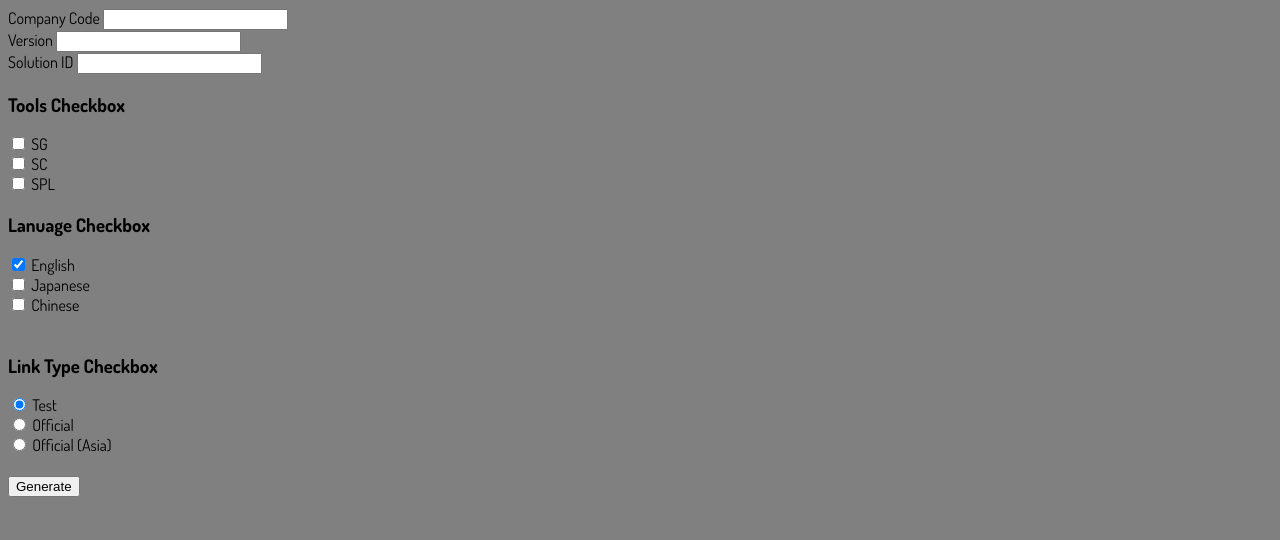
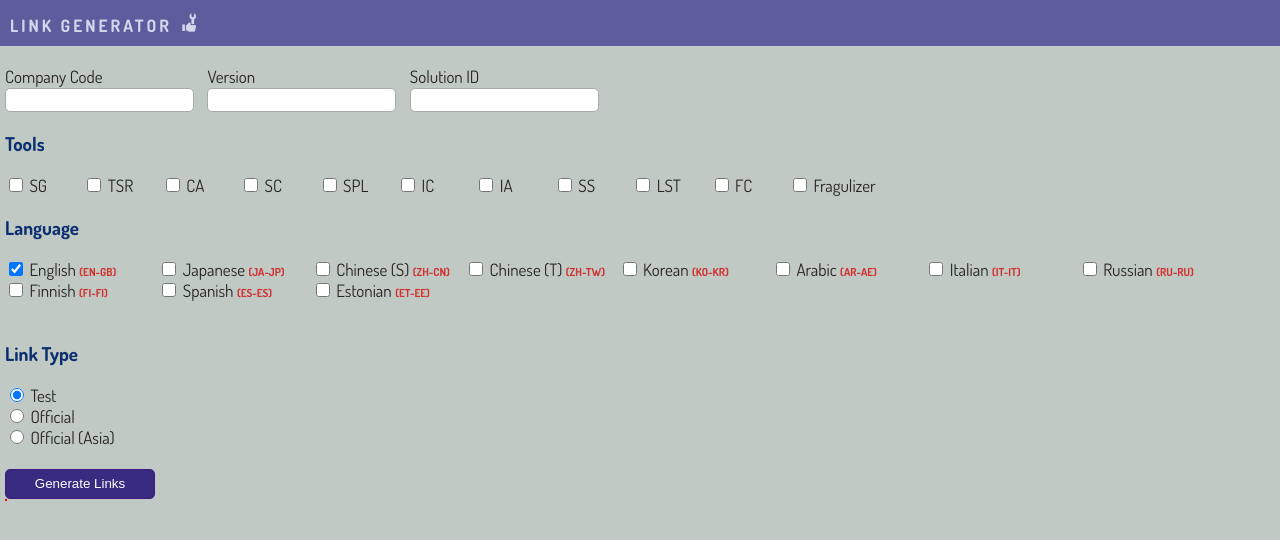
Before and after one commit to Dispose96/link-generator, a plain HTML site: page index.html in a window 1280 px wide. Drawn offline with Linux system fonts and the light colour scheme.

Commit message:
updated working

```diff
--- a/index.html
+++ b/index.html
@@ -10,108 +10,351 @@
         @import url('https://fonts.googleapis.com/css2?family=Dosis:wght@400;500;600;700&display=swap');
 
         body{
-            background-color: gray;
             font-family: 'Dosis', sans-serif;
+            font-size: 17px;
+            margin: 0;
+            color: #272523;
+            background-color: #b0b9b4;
+            background-color: #c0c9c4;
+            max-width: 100%;
+
         }
-        .company{
-            color: black;
-            font-weight: bold;
-            font-size: 20px;
+
+        .main-content{
+            margin: 5px;
+        }
+
+        .input-component{
+            margin-right: 10px;
+            display: inline-block;
+
+        }
+
+        .input-container input{
+            border-radius: 5px;
+            border: solid 1px #aaa;
+            height: 18px;
+            padding: 2px 5px;
+        }
+
+        .input-container label{
+            display: block;
+        }
+
+        input[type='checkbox'], input[type='radio']{
+            width: 14px;
+            height: 14px;
         }
 
         .one-line{
             display: block;
-            color: gold;
+            color: rgb(48, 93, 177);
+            font-weight: 600;
+            width: fit-content;
+            font-size: 15px;
+        }
+
+        button{
+            width: 150px;
+            margin: auto;
+
+            border-radius: 5px;
+            border: solid 1px #3f1985;
+            color: white;
+            background-color: #382b80;
+            height: 30px;
+
+        }
+
+        button:hover{
+            cursor: pointer;
+        }
+
+        .sub-label{
+            font-size: 11px;
+            text-transform: uppercase;
+            font-weight: bold;
+            color: rgb(209, 50, 50);
+
+        }
+
+        .copy-button-hide{
+            display: none;
+        }
+
+        .header{
+            width: 100%;
+            background-color: rgb(93, 92, 156);
+            padding: 10px 0;
+            margin-bottom: 20px;
+        }
+
+        .header div{
+
+            font-weight: bold;
+            color: #d4d6ed;
+            letter-spacing: 3px;
+            margin-left: 10px;
+
+        }
+
+        .header div:after{
+            content: '';
+            background: url(tools.png) no-repeat center center;
+            width: 22px;
+            height: 22px;
+            position: relative;
+            top: 1px;
+            left: 7px;
+            display: inline-block;
+        }
+
+        h3{
+            font-size: 19px;
+            color:rgb(12, 47, 112);
+        }
+
+        .language-container label{
+            min-width: 150px;
+            display: inline-block;
+        }
+
+        .tools-container label{
+            min-width: 75px;
+            display: inline-block;
+        }
+
+        #display-container{
+            border: solid 1px red;
+            width: fit-content;
+        }
+
+        .link-title{
+            text-align: center;
         }
     </style>
 </head>
 <body>
 
+
+<!-- HEADER -->
+<div class="header">
+    <div>LINK GENERATOR</div>
+</div>
+
+<div class="main-content">
 <!-- INPUT -->
-<div>
+<div class="input-container">
+
+    <div class="input-component">
         <label>Company Code</label>
         <input id="company-code" type="text">
     </div>
 
-<div>
+    <div class="input-component">
         <label>Version</label>
         <input id="version" type="text">
 
     </div>
 
-<div>
+    <div class="input-component">
         <label >Solution ID</label>
         <input id="solution-id" type="number">
+    </div>
 </div>
 
 
 <!-- TOOLS CHECKBOX -->
-<h3>Tools Checkbox</h3>
-<div>
-    <input id="SG"  data-check='false' type="checkbox" onclick="isChecked(this)">
-    <label>SG</label>
-</div>
+<div class="tools-container">
+<h3>Tools</h3>
 
-<div>
-    <input id="SC" data-link="subscriptioncenter2"  data-check='true' class="tools" type="checkbox" onclick="isChecked(this)">
-    <label>SC</label>
-</div>
+    <label>
+    <input id="SG" data-link="sharegraph" data-check='true' class="tools" type="checkbox" onclick="isChecked(this)">
+    SG
+    </label>
 
-<div>
-    <input id="SPL" data-link="splookup"  data-check='true' class="tools" type="checkbox" onclick="isChecked(this)">
-    <label>SPL</label>
+    <label>
+    <input id="TSR" data-link="tsr/iframe" data-check='true' class="tools" type="checkbox" onclick="isChecked(this)">
+    TSR
+    </label>
+
+    <label>
+    <input id="CA" data-link="pressreleases" data-check='true' class="tools" type="checkbox" onclick="isChecked(this)">
+    CA
+    </label>
+
+    <label>
+    <input id="SC" data-link="subscriptioncentre2" data-check='true' class="tools" type="checkbox" onclick="isChecked(this)">
+    SC
+    </label>
+
+    <label>
+    <input id="SPL" data-link="splookup" data-check='true' class="tools" type="checkbox" onclick="isChecked(this)">
+    SPL
+    </label>
+
+    <label>
+    <input id="IC" data-link="investmentcal2" data-check='true' class="tools" type="checkbox" onclick="isChecked(this)">
+    IC
+    </label>
+
+    <label>
+    <input id="IA" data-link="ia" data-check='true' class="tools" type="checkbox" onclick="isChecked(this)">
+    IA
+    </label>
+
+    <label>
+    <input id="SS" data-link="shareseries" data-check='true' class="tools" type="checkbox" onclick="isChecked(this)">
+    SS
+    </label>
+
+    <label>
+    <input id="LST" data-link="lst2" data-check='true' class="tools" type="checkbox" onclick="isChecked(this)">
+    LST
+    </label>
+
+
+    <label>
+    <input id="FC" data-link="fincalendar2" data-check='true' class="tools" type="checkbox" onclick="isChecked(this)">
+    FC
+    </label>
+
+    <label>
+    <input id="Fragulizer" data-link="fragulizer" data-check='true' class="tools" type="checkbox" onclick="isChecked(this)">
+    Fragulizer
+    </label>
+
+          <!-- DIFFERENT LINKS
+          TICKER, FACTSHEET, BUNDLE -->
+
+    <!-- Ticker -->
+    <!-- https://gamma.euroland.com/tools/ticker/html/?companycode=[]&lang=en-gb -->
+    <!-- FACTSHEET -->
+    <!-- https://gamma.euroland.com/factsheet/companycode[]/factsheethtml.asp?lang=english  -->
+    <!-- Bundle -->
+    <!-- https://gamma.euroland.com/tools/custom/companycode[]/bundle.html?lang=en-gb  -->
+
+
+
+
+
+
 </div>
 
 
 
 
 <!-- LANGUAGE CHECKBOX -->
-<h3>Lanuage Checkbox</h3>
+<div class="language-container">
+<h3>Language</h3>
+<label>
+    <input id="english" checked data-langcode="en-gb" data-check='false' class="languages" type="checkbox" onclick="isChecked(this)">
+    English
+    <span class="sub-label">(en-gb)</span>
+</label>
+
+<label>
+    <input id="japanese" data-langcode="ja-jp" data-check='true' class="languages" type="checkbox" onclick="isChecked(this)">
+    Japanese
+    <span class="sub-label">(ja-jp)</span>
+</label>
+
+<label>
+    <input id="chinese" data-langcode="zh-cn" data-check='true' class="languages" type="checkbox" onclick="isChecked(this)">
+    Chinese (S)
+    <span class="sub-label">(zh-cn)</span>
+</label>
+
+<label>
+    <input id="chinese" data-langcode="zh-tw" data-check='true' class="languages" type="checkbox" onclick="isChecked(this)">
+    Chinese (T)
+    <span class="sub-label">(zh-tw)</span>
+</label>
+
+<label>
+    <input id="korean" data-langcode="ko-kr" data-check='true' class="languages" type="checkbox" onclick="isChecked(this)">
+    Korean
+    <span class="sub-label">(ko-kr)</span>
+</label>
+
+<label>
+    <input id="arabic" data-langcode="ar-ae" data-check='true' class="languages" type="checkbox" onclick="isChecked(this)">
+    Arabic
+    <span class="sub-label">(ar-ae)</span>
+</label>
+
+<label>
+    <input id="italian" data-langcode="it-it" data-check='true' class="languages" type="checkbox" onclick="isChecked(this)">
+    Italian
+    <span class="sub-label">(it-it)</span>
+</label>
+
+<label>
+    <input id="russian" data-langcode="ru-ru" data-check='true' class="languages" type="checkbox" onclick="isChecked(this)">
+    Russian
+    <span class="sub-label">(ru-ru)</span>
+</label>
+
+<label>
+    <input id="finnish" data-langcode="fi-fi" data-check='true' class="languages" type="checkbox" onclick="isChecked(this)">
+    Finnish
+    <span class="sub-label">(fi-fi)</span>
+</label>
+
+<label>
+    <input id="spanish" data-langcode="es-es" data-check='true' class="languages" type="checkbox" onclick="isChecked(this)">
+    Spanish
+    <span class="sub-label">(es-es)</span>
+</label>
+
+<label>
+    <input id="estonian" data-langcode="et-ee" data-check='true' class="languages" type="checkbox" onclick="isChecked(this)">
+    Estonian
+    <span class="sub-label">(et-ee)</span>
+</label>
+
+
+
+
+</div>
+<br>
+
+<!-- LINK TYPE CHECKBOX -->
+<h3>Link Type</h3>
 <div>
-    <input id="english" checked data-langcode="en-gb" data-check='false' class="languages" type="checkbox" onclick="isChecked(this)">
-    <label>English</label>
+    <label>
+    <input id="test-link" name="type-of-link" checked  class="link-type" type="radio" onclick="isChecked(this)">
+    Test
+    </label>
 </div>
 
 <div>
-    <input id="japanese" data-langcode="ja-jp" data-check='true' class="languages" type="checkbox" onclick="isChecked(this)">
-    <label>Japanese</label>
+    <label>
+    <input id="official-link" name="type-of-link"  class="link-type" type="radio" onclick="isChecked(this)">
+    Official
+    </label>
 </div>
 
 <div>
-    <input id="chinese" data-langcode="zh-cn" data-check='true' class="languages" type="checkbox" onclick="isChecked(this)">
-    <label>Chinese</label>
-</div>
-
-<br>
-
-<!-- LINK TYPE CHECKBOX -->
-<h3>Link Type Checkbox</h3>
-<div>
-    <input id="test-link" name="type-of-link" checked  class="link-type" type="radio" onclick="isChecked(this)">
-    <label>Test</label>
-</div>
-
-<div>
-    <input id="official-link" name="type-of-link"  class="link-type" type="radio" onclick="isChecked(this)">
-    <label>Official</label>
-</div>
-
-<div>
+    <label>
     <input id="asia-official-link" name="type-of-link" class="link-type" type="radio" onclick="isChecked(this)">
-    <label>Official (Asia)</label>
+    Official (Asia)
+    </label>
 </div>
 
 <br>
 
 
 <!-- BUTTON -->
-<input type="button" value="Generate" id="generate-btn">
+<button type="button" id="generate-btn">Generate Links</button>
 
-
-<!-- DISPLAY -->
+<!-- GENERATED DISPLAY -->
 <div id="display-container">
 
 </div>
+
+</div>
+
 
 </body>
 
@@ -121,22 +364,10 @@
     let solutionID = document.getElementById('solution-id')
     let version = document.getElementById('version')
 
-    //SG CHECKBOX
-    let SG = document.getElementById('SG')
-
-
-    // TOOLS CHECKBOX
-
     // BUTTON
     let button = document.getElementById('generate-btn')
-
     // DISPLAY
-    let output = document.getElementById('output')
-    let outputTest = document.getElementById('test-output')
-    let checkboxID = document.getElementById('checkbox-id')
     let displayContainer = document.getElementById('display-container')
-
-    let list = document.getElementById('list')
 
     const linkArray = []
     const toolArray = []
@@ -144,86 +375,76 @@
 
     let typeOFLink = 'test-link'
 
-    isCheckedArray = []
-
     const isChecked = (e) =>{
-
     //create a condition if check then add if uncheck then remove
 
         // if statement to monitor if checkbox is checked or unchecked
         if(e.getAttribute('data-check') == 'true'){
-            console.log('it is true')
-
+            //add value to array when check
             if(e.className == 'tools'){
                 toolArray.push(e.id)
                 linkArray.push(e.getAttribute('data-link'))
-                console.log(linkArray)
+                console.log(e.id)
 
             } else if(e.className == 'languages'){
                 languageArray.push(e.getAttribute('data-langcode'))
             }
 
             e.setAttribute('data-check', 'false')
+
+        //remove value from array when uncheck
         }else{
-            console.log('it is false')
+            console.log(e.id + ' is false')
 
             for(let i=0; i<linkArray.length; i++){
                 if(e.getAttribute('data-link') == linkArray[i]){
                     linkArray.splice(i, 1)
                 }
-
             }
 
             for(let i=0; i<languageArray.length; i++){
                 if(e.getAttribute('data-langcode') == languageArray[i]){
                     languageArray.splice(i, 1)
                 }
-
             }
 
+            for(let i=0; i<toolArray.length; i++){
+                if(e.id == toolArray[i]){
+                    toolArray.splice(i, 1)
+                }
+            }
 
             e.setAttribute('data-check', 'true')
         }
 
+        if(e.getAttribute('class') == 'link-type'){
             typeOFLink = e.id
 
             console.log(typeOFLink)
+        }
+
+       console.log(linkArray)
+       console.log(languageArray)
+       console.log(toolArray)
 
     }
-
-
 
     const generateLink = () => {
 
         // to clear display container for every click
         displayContainer.innerHTML = ''
 
+        //display div of link type (test, official, asia-official)
+        let linkType = document.createElement('div')
+        linkType.innerHTML = typeOFLink
+        linkType.setAttribute('class', 'link-title')
+        displayContainer.appendChild(linkType)
+
         if(companyCode.value){
 
-            // for creating SG link
-            if(solutionID.value && SG.getAttribute('data-check') == 'true'){
-                let sgTitle = document.createElement('p')
-                sgTitle.innerHTML = 'SG'
-                displayContainer.appendChild(sgTitle)
-                for(let i=0; i<languageArray.length; i++){
-                    let sgDisplay = document.createElement('a')
-                    sgDisplay.innerHTML = `https://${typeOFLink == 'official-link' ? 'tools.eurolandir.com' : typeOFLink == 'asia-official-link' ? 'asia.tools.euroland.com' : 'gamma.euroland.com'}/tools/sharegraph/?s=${solutionID.value}&companycode=${companyCode.value}&lang=${languageArray[i]}`
-                    sgDisplay.setAttribute('href', sgDisplay.innerHTML)
-                    sgDisplay.setAttribute('target', '_blank')
-
-                    sgDisplay.className = 'one-line'
-
-
-                    displayContainer.appendChild(sgDisplay)
-
-                }
-            }else{
-            }
-
-
-            // for creating other Tools link
+            // for creating Tools link
             for(let i=0; i<linkArray.length; i++){
-            let title = document.createElement('p')
+            let title = document.createElement('div')
             title.innerHTML = toolArray[i]
             displayContainer.appendChild(title)
 
@@ -232,8 +453,17 @@
 
                     let display = document.createElement('a')
 
+
+                    toolArray[i] == 'SG'
+                    ?
+                    display.innerHTML = `https://${typeOFLink == 'official-link' ? 'tools.eurolandir.com' : typeOFLink == 'asia-official-link' ? 'asia.tools.euroland.com' : 'gamma.euroland.com'}/tools/sharegraph/?s=${solutionID.value}&companycode=${companyCode.value}&lang=${languageArray[x]}`
+                    :
                     display.innerHTML = `https://${typeOFLink == 'official-link' ? 'tools.eurolandir.com' : typeOFLink == 'asia-official-link' ? 'asia.tools.euroland.com' : 'gamma.euroland.com'}/tools/${linkArray[i]}/?companycode=${companyCode.value}${version.value ? `&v=${version.value}` : ''}&lang=${languageArray[x]}`
-                    display.setAttribute('href', display.innerHTML)
+
+                    //we used .replaceAll because without it, the url will translate & as &amp; in browser
+                    let ampFilter = display.innerHTML.replaceAll('&amp;', '&')
+
+                    display.setAttribute('href', ampFilter)
                     display.setAttribute('target', '_blank')
                     displayContainer.appendChild(display)
 
@@ -241,26 +471,12 @@
                     display.className = 'one-line'
 
                 }
-
-
     }
         }else{
             alert('Must input company code')
         }
-
-
-
-
     }
 
     button.addEventListener('click', generateLink)
-
-
-
-
-
-
-
 </script>
-
 </html>
```
Also changed, not shown: tools.png (added). Lines whose indentation alone changed are shown as unchanged.
